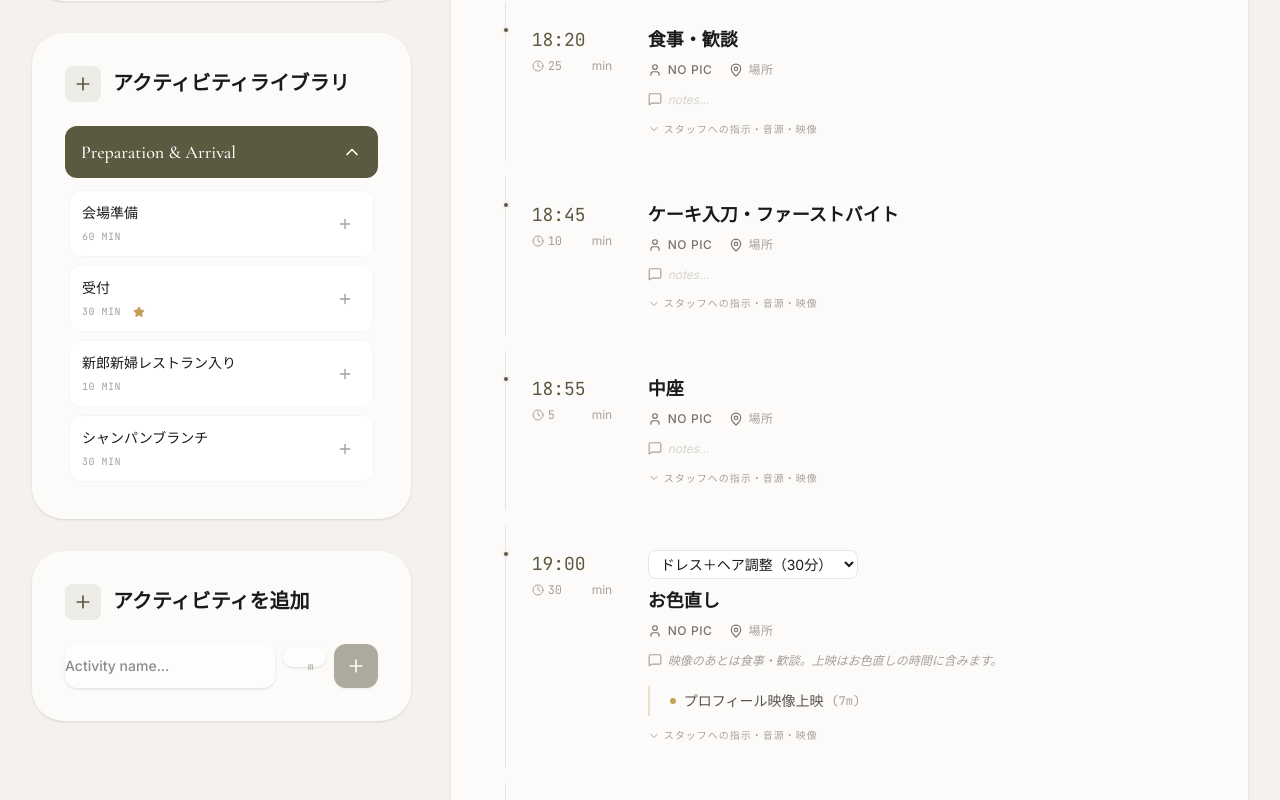
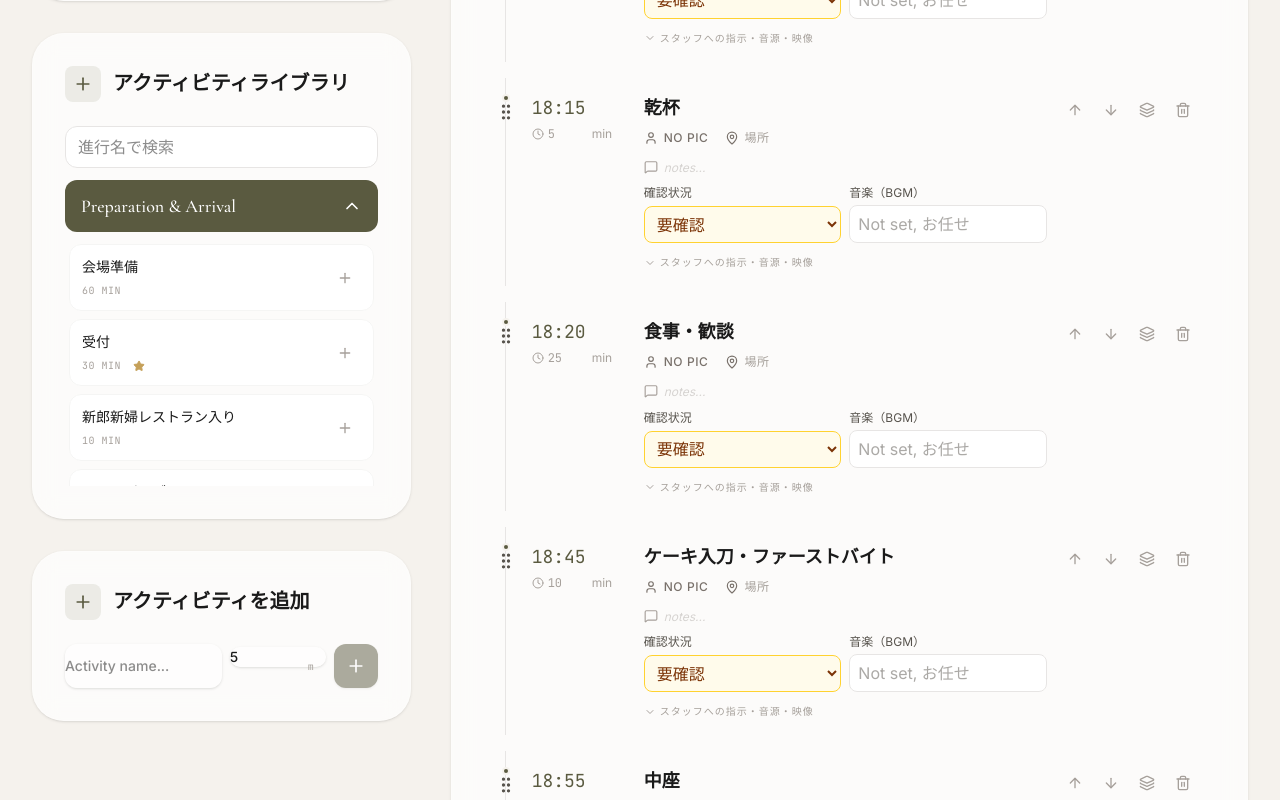
Before and after one commit to msburberryy-web/Wedding-Party-Planner, a React (Vite) app: page / in a window 1280 px wide. Shown: the part 1300-2100 px from the top of the page. Built offline with nearby package versions, Linux system fonts and the light colour scheme.

Commit message:
Make planner controls touch-friendly and add activity review fields

```diff
--- a/src/App.tsx
+++ b/src/App.tsx
@@ -429,7 +429,7 @@ export default function App() {
   };
 
   const sensors = useSensors(
-    useSensor(PointerSensor),
+    useSensor(PointerSensor, { activationConstraint: { distance: 6 } }),
     useSensor(KeyboardSensor, {
       coordinateGetter: sortableKeyboardCoordinates,
     })
@@ -487,25 +487,25 @@ export default function App() {
     <div className="min-h-screen bg-wedding-stone text-wedding-ink font-sans">
       {/* Header */}
       <header className="bg-white/70 backdrop-blur-lg border-b border-stone-200 sticky top-0 z-50">
-        <div className="max-w-7xl mx-auto px-4 sm:px-6 lg:px-8 h-24 flex items-center justify-between">
+        <div className="max-w-7xl mx-auto px-4 sm:px-6 lg:px-8 flex flex-col items-stretch gap-2 py-3 md:min-h-24 md:flex-row md:items-center md:justify-between">
           <div className="flex flex-col">
             <div className="flex items-center gap-2">
               <Heart className="w-5 h-5 text-wedding-gold fill-wedding-gold" />
-              <h1 className="text-3xl font-serif font-bold tracking-tight text-wedding-olive">{t.title}</h1>
+              <h1 className="min-w-0 break-words text-xl sm:text-3xl font-serif font-bold tracking-tight text-wedding-olive">{t.title}</h1>
               <div className="h-4 w-px bg-stone-200 mx-2 hidden sm:block" />
               <span className="text-[10px] text-stone-400 font-bold uppercase tracking-widest hidden sm:block">By Amore Wedding Tokyo</span>
             </div>
             {metadata.groomName && metadata.brideName && (
-              <p className="text-xs text-stone-400 uppercase tracking-widest mt-1 ml-7 font-medium">
+              <p className="text-xs text-stone-400 uppercase tracking-widest mt-1 ml-7 font-medium [overflow-wrap:anywhere]">
                 {metadata.groomName} & {metadata.brideName}
               </p>
             )}
           </div>
 
-          <div className="flex items-center gap-4">
+          <div className="flex flex-wrap items-center justify-between gap-2 md:justify-end md:gap-4">
             {/* Language & Stats */}
-            <div className="hidden md:flex items-center gap-6 mr-4">
-              <div className="flex items-center gap-2 bg-stone-100 rounded-full px-4 py-1.5">
+            <div className="flex items-center gap-2 md:gap-6 md:mr-4">
+              <div className="flex items-center gap-1 bg-stone-100 rounded-full px-2 md:px-4 py-1.5">
                 <Globe className="w-4 h-4 text-stone-400" />
                 <select
                   value={language}
@@ -518,7 +518,7 @@ export default function App() {
                 </select>
               </div>
 
-              <div className="flex items-center gap-3 text-xs font-mono">
+              <div className="hidden md:flex items-center gap-3 text-xs font-mono">
                 <div className="flex flex-col items-end">
                   <span className="text-[10px] text-stone-400 uppercase tracking-tighter">{t.used}</span>
                   <span className={`font-bold ${usedTime > totalTime ? 'text-red-500' : 'text-wedding-olive'}`}>{usedTime}m</span>
@@ -558,7 +558,7 @@ export default function App() {
               <button
                 onClick={handleSave}
                 disabled={isSaving}
-                className="flex items-center gap-2 px-6 py-2.5 bg-wedding-olive text-white rounded-full text-sm font-medium hover:bg-opacity-90 transition-all shadow-sm disabled:opacity-50"
+                className="flex items-center gap-2 px-3 sm:px-6 py-2.5 bg-wedding-olive text-white rounded-full text-sm font-medium hover:bg-opacity-90 transition-all shadow-sm disabled:opacity-50"
               >
                 {isSaving ? <Loader2 className="w-4 h-4 animate-spin" /> : <Save className="w-4 h-4" />}
                 <span>{isSaving ? 'Saving...' : 'Save'}</span>
@@ -567,7 +567,7 @@ export default function App() {
               <button
                 onClick={handleExport}
                 disabled={selectedActivities.length === 0}
-                className="flex items-center gap-2 px-6 py-2.5 bg-wedding-gold text-white rounded-full text-sm font-medium hover:bg-opacity-90 transition-all shadow-sm disabled:opacity-50"
+                className="flex items-center gap-2 px-3 sm:px-6 py-2.5 bg-wedding-gold text-white rounded-full text-sm font-medium hover:bg-opacity-90 transition-all shadow-sm disabled:opacity-50"
               >
                 <Download className="w-4 h-4" />
                 <span>Excel</span>
@@ -581,10 +581,10 @@ export default function App() {
         <div className="grid grid-cols-1 lg:grid-cols-12 gap-10">
 
           {/* Left Sidebar - Configuration & Available Activities */}
-          <div className="lg:col-span-4 space-y-8">
+          <div className="min-w-0 lg:col-span-4 space-y-8">
 
             {/* Settings Card */}
-            <div className="glass-card rounded-[2rem] p-8">
+            <div className="glass-card rounded-[2rem] p-4 sm:p-8">
               <div className="flex items-center gap-3 mb-6">
                 <div className="p-2 bg-wedding-olive/10 rounded-lg">
                   <Settings className="w-5 h-5 text-wedding-olive" />
@@ -870,7 +870,7 @@ export default function App() {
             </div>
 
             {/* Activity Library Card */}
-            <div className="glass-card rounded-[2rem] p-8">
+            <div className="glass-card rounded-[2rem] p-4 sm:p-8">
               <div className="flex items-center gap-3 mb-6">
                 <div className="p-2 bg-wedding-olive/10 rounded-lg">
                   <Plus className="w-5 h-5 text-wedding-olive" />
@@ -883,7 +883,7 @@ export default function App() {
             </div>
 
             {/* Add Custom Activity Card */}
-            <div className="glass-card rounded-[2rem] p-8">
+            <div className="glass-card rounded-[2rem] p-4 sm:p-8">
               <div className="flex items-center gap-3 mb-6">
                 <div className="p-2 bg-wedding-olive/10 rounded-lg">
                   <Plus className="w-5 h-5 text-wedding-olive" />
@@ -896,7 +896,7 @@ export default function App() {
                   placeholder="Activity name..."
                   value={customActivity.name}
                   onChange={(e) => setCustomActivity({ ...customActivity, name: e.target.value })}
-                  className="flex-1 bg-white/50 border-stone-200 rounded-xl shadow-sm focus:border-wedding-olive focus:ring-wedding-olive text-sm font-medium"
+                  className="min-w-0 flex-1 bg-white/50 border-stone-200 rounded-xl shadow-sm focus:border-wedding-olive focus:ring-wedding-olive text-sm font-medium"
                 />
                 <div className="relative w-24">
                   <input
@@ -920,9 +920,9 @@ export default function App() {
           </div>
 
           {/* Right Main Area - Timeline */}
-          <div className="lg:col-span-8">
+          <div className="min-w-0 lg:col-span-8">
             <div className="glass-card rounded-[2.5rem] overflow-hidden min-h-[600px] flex flex-col">
-              <div className="px-8 py-6 border-b border-stone-100 bg-white/30 backdrop-blur-sm flex items-center justify-between">
+              <div className="px-4 sm:px-8 py-4 sm:py-6 gap-2 flex-wrap border-b border-stone-100 bg-white/30 backdrop-blur-sm flex items-center justify-between">
                 <div className="flex items-center gap-3">
                   <div className="p-2 bg-wedding-olive text-white rounded-lg shadow-sm">
                     <Calendar className="w-5 h-5" />
@@ -953,7 +953,7 @@ export default function App() {
                     </motion.div>
                     <h3 className="font-serif text-3xl text-wedding-ink mb-4">Your timeline is a blank canvas</h3>
                     <p className="text-stone-400 max-w-sm mx-auto leading-relaxed">
-                      Every great wedding starts with a plan. Add activities from the library or use our AI generator to begin your journey.
+                      Every great wedding starts with a plan. Add activities from the library or load the reception template to begin your journey.
                     </p>
                   </div>
                 ) : (
--- a/src/components/ActivityAccordion.tsx
+++ b/src/components/ActivityAccordion.tsx
@@ -13,28 +13,50 @@ interface ActivityAccordionProps {
 export default function ActivityAccordion({ categories, onAddActivity, language }: ActivityAccordionProps) {
   const [openCategory, setOpenCategory] = useState<string | null>(categories[0]?.name || null);
 
+  const [query, setQuery] = useState('');
+  const search = query.normalize('NFKC').trim().toLocaleLowerCase();
+  const visibleCategories = search ? categories.map(category => ({
+    ...category,
+    activities: category.activities.filter(activity =>
+      [activity.name, activity.nameJa, activity.nameEn, activity.nameMy].some(name =>
+        name?.normalize('NFKC').toLocaleLowerCase().includes(search)
+      )
+    ),
+  })).filter(category => category.activities.length > 0) : categories;
+
   const toggleCategory = (name: string) => {
     setOpenCategory(openCategory === name ? null : name);
   };
 
   return (
     <div className="space-y-3">
-      {categories.map((category) => (
+      <input
+        type="search"
+        aria-label={language === 'ja' ? '進行名で検索' : 'Search activities'}
+        placeholder={language === 'ja' ? '進行名で検索' : 'Search activities'}
+        value={query}
+        onChange={event => setQuery(event.target.value)}
+        className="w-full min-w-0 rounded-xl border border-stone-200 bg-white px-3 py-2 text-base"
+      />
+      {visibleCategories.length === 0 && (
+        <p role="status" className="px-2 text-sm text-stone-600">{language === 'ja' ? '該当する進行がありません。' : 'No matching activities.'}</p>
+      )}
+      {visibleCategories.map((category) => (
         <div key={category.name} className="overflow-hidden">
           <button
             onClick={() => toggleCategory(category.name)}
             className={`w-full flex items-center justify-between py-3 px-4 text-left font-serif font-medium text-lg transition-colors rounded-xl ${
-              openCategory === category.name ? 'bg-wedding-olive text-white' : 'hover:bg-wedding-olive/5 text-wedding-ink'
+              (!!search || openCategory === category.name) ? 'bg-wedding-olive text-white' : 'hover:bg-wedding-olive/5 text-wedding-ink'
             }`}
           >
-            <span>{category.name}</span>
+            <span className="min-w-0 break-words">{category.name}</span>
             <ChevronDown
-              className={`w-5 h-5 transition-transform ${openCategory === category.name ? 'rotate-180' : 'opacity-50'}`}
+              className={`w-5 h-5 shrink-0 transition-transform ${(!!search || openCategory === category.name) ? 'rotate-180' : 'opacity-50'}`}
             />
           </button>
 
           <AnimatePresence>
-            {openCategory === category.name && (
+            {(!!search || openCategory === category.name) && (
               <motion.div
                 initial={{ height: 0, opacity: 0 }}
                 animate={{ height: 'auto', opacity: 1 }}
@@ -45,8 +67,8 @@ export default function ActivityAccordion({ categories, onAddActivity, language
                 <div className="py-3 space-y-2 px-1">
                   {category.activities.map((act) => (
                     <div key={act.id} className="flex items-center justify-between p-3 bg-white rounded-xl border border-stone-100 hover:border-wedding-olive/30 hover:shadow-sm transition-all group">
-                      <div className="pr-4">
-                        <p className="text-sm font-medium text-wedding-ink">
+                      <div className="min-w-0 pr-2">
+                        <p className="text-sm font-medium text-wedding-ink [overflow-wrap:anywhere]">
                           {language === 'ja' ? (act.nameJa || act.name) : language === 'my' ? (act.nameMy || act.name) : (act.nameEn || act.name)}
                         </p>
                         <div className="flex items-center gap-3 mt-1.5">
--- a/src/components/TimelineItem.tsx
+++ b/src/components/TimelineItem.tsx
@@ -1,5 +1,6 @@
 import React, { useState } from 'react';
 import { Clock, MapPin, User, Mic, Trash2, ArrowUp, ArrowDown, Star, MessageSquare, Layers, GripVertical, ChevronDown } from 'lucide-react';
+import { DEFAULT_MUSIC } from '../constants/activities';
 import { TimelineActivity } from '../utils/excelGenerator';
 import { Language, translations } from '../constants/translations';
 import { useSortable } from '@dnd-kit/sortable';
@@ -47,6 +48,7 @@ const TimelineItem: React.FC<TimelineItemProps> = ({
     attributes,
     listeners,
     setNodeRef,
+    setActivatorNodeRef,
     transform,
     transition,
     isDragging
@@ -75,23 +77,26 @@ const TimelineItem: React.FC<TimelineItemProps> = ({
     <div
       ref={setNodeRef}
       style={style}
-      className={`relative pl-12 pr-4 py-6 group transition-all ${
+      className={`relative min-w-0 pl-12 pr-2 sm:pr-4 py-4 group [overflow-wrap:anywhere] ${
         activity.isImportant ? 'bg-wedding-olive/5' : 'hover:bg-white/50'
       } ${isDragging ? 'shadow-2xl ring-2 ring-wedding-olive/20 rounded-2xl bg-white' : ''}`}
     >
       {/* Drag Handle */}
-      <div
+      <button
+        ref={setActivatorNodeRef}
+        type="button"
         {...attributes}
         {...listeners}
-        className="absolute left-2 top-1/2 -translate-y-1/2 p-2 text-stone-300 hover:text-stone-500 cursor-grab active:cursor-grabbing opacity-0 group-hover:opacity-100 transition-opacity"
+        aria-label={language === 'ja' ? 'ドラッグして並べ替え' : 'Drag to reorder'}
+        className="absolute z-10 left-0 top-3 grid h-11 w-11 touch-none select-none place-items-center rounded-lg text-stone-600 hover:bg-stone-100 cursor-grab active:cursor-grabbing"
       >
         <GripVertical className="w-5 h-5" />
-      </div>
+      </button>
       {/* Timeline Connector */}
-      <div className="timeline-line" />
-      <div className={`timeline-dot ${activity.isImportant ? 'scale-150 ring-4 ring-wedding-olive/20' : ''}`} />
+      <div className="timeline-line pointer-events-none hidden md:block" />
+      <div className={`timeline-dot pointer-events-none hidden md:block ${activity.isImportant ? 'scale-150 ring-4 ring-wedding-olive/20' : ''}`} />
 
-      <div className="flex flex-col md:flex-row md:items-start gap-4">
+      <div className="flex flex-col xl:flex-row xl:items-start gap-3">
         {/* Time and Duration */}
         <div className="flex flex-col min-w-[100px]">
           {isEditingStartTime ? (
@@ -131,7 +136,7 @@ const TimelineItem: React.FC<TimelineItemProps> = ({
         </div>
 
         {/* Content */}
-        <div className="flex-1">
+        <div className="min-w-0 flex-1">
           {activity.durationOptions && (
             <select
               aria-label={language === 'ja' ? 'お色直しの時間' : 'Outfit change duration'}
@@ -145,7 +150,7 @@ const TimelineItem: React.FC<TimelineItemProps> = ({
               ))}
             </select>
           )}
-          <div className="flex items-center gap-2 mb-1">
+          <div className="flex min-w-0 flex-wrap items-center gap-2 mb-1">
             {isEditingName ? (
               <input
                 autoFocus
@@ -224,7 +229,7 @@ const TimelineItem: React.FC<TimelineItemProps> = ({
                   value={currentNotes || ''}
                   onBlur={() => setIsEditingNotes(false)}
                   onChange={(e) => onUpdateActivity?.(activity.id, { [notesUpdateField]: e.target.value })}
-                  className="flex-1 text-xs bg-white border border-wedding-olive/30 rounded px-1 focus:ring-wedding-olive focus:border-wedding-olive resize-none"
+                  className="min-w-0 flex-1 text-xs bg-white border border-wedding-olive/30 rounded px-1 focus:ring-wedding-olive focus:border-wedding-olive resize-none"
                   rows={2}
                 />
               ) : (
@@ -238,6 +243,9 @@ const TimelineItem: React.FC<TimelineItemProps> = ({
             </div>
           </div>
 
+          <ActivityFields activity={activity} language={language}
+            update={(field, value) => onUpdateActivity?.(activity.id, { [field]: value })} />
+
           {/* Sub Activities */}
           {activity.subActivities && activity.subActivities.length > 0 && (
             <div className="mt-4 space-y-2 pl-4 border-l-2 border-wedding-gold/30">
@@ -247,11 +255,12 @@ const TimelineItem: React.FC<TimelineItemProps> = ({
                 </p>
               )}
               {activity.subActivities.map((sub) => (
-                <div key={sub.id} className="text-sm text-stone-600 flex items-center justify-between group/sub hover:bg-stone-50 p-1 rounded-lg transition-colors">
-                  <div className="flex items-center gap-2 flex-1">
+                <div key={sub.id} className="min-w-0">
+                <div className="text-sm text-stone-600 flex items-center justify-between group/sub hover:bg-stone-50 p-1 rounded-lg transition-colors">
+                  <div className="flex items-center gap-2 min-w-0 flex-1">
                     <div className="w-1.5 h-1.5 rounded-full bg-wedding-gold" />
                     {editingSubId === sub.id ? (
-                      <div className="flex items-center gap-2 flex-1">
+                      <div className="flex items-center gap-2 min-w-0 flex-1">
                         <input
                           autoFocus
                           type="text"
@@ -266,7 +275,7 @@ const TimelineItem: React.FC<TimelineItemProps> = ({
                             type="number"
                             value={sub.duration}
                             onChange={(e) => onUpdateSubActivity?.(activity.id, sub.id, 'duration', Number(e.target.value))}
-                            className="w-12 text-xs font-mono bg-white border-wedding-olive/30 rounded px-1 focus:ring-wedding-olive focus:border-wedding-olive"
+                            className="w-12 shrink-0 text-xs font-mono bg-white border-wedding-olive/30 rounded px-1 focus:ring-wedding-olive focus:border-wedding-olive"
                           />
                           <span className="text-[10px] text-stone-400">m</span>
                         </div>
@@ -290,6 +299,9 @@ const TimelineItem: React.FC<TimelineItemProps> = ({
                       <Trash2 className="w-3.5 h-3.5" />
                     </button>
                   )}
+                </div>
+                <ActivityFields activity={sub} language={language}
+                  update={(field, value) => onUpdateSubActivity?.(activity.id, sub.id, field, value)} />
                 </div>
               ))}
             </div>
@@ -360,7 +372,7 @@ const TimelineItem: React.FC<TimelineItemProps> = ({
         </div>
 
         {/* Actions */}
-        <div className="flex items-center gap-1 opacity-0 group-hover:opacity-100 transition-opacity">
+        <div className="flex items-center gap-1 flex-wrap">
           <button
             onClick={() => onMove(index, 'up')}
             className="p-2 text-stone-400 hover:text-wedding-olive hover:bg-white rounded-full transition-colors"
@@ -397,4 +409,31 @@ const TimelineItem: React.FC<TimelineItemProps> = ({
   );
 };
 
+function ActivityFields({ activity, language, update }: {
+  activity: TimelineActivity;
+  language: Language;
+  update: (field: 'reviewStatus' | 'bgm', value: string) => void;
+}) {
+  const needsReview = activity.reviewStatus !== 'confirmed';
+  return (
+    <div className="mt-2 grid min-w-0 gap-2 sm:grid-cols-2">
+      <label className="grid min-w-0 gap-1 text-xs text-stone-600">
+        {language === 'ja' ? '確認状況' : 'Review status'}
+        <select value={needsReview ? 'needs-review' : 'confirmed'}
+          onChange={event => update('reviewStatus', event.target.value)}
+          className={`w-full min-w-0 rounded-lg border px-2 py-1.5 text-base ${needsReview ? 'border-amber-300 bg-amber-50 text-amber-900' : 'border-stone-200 bg-white'}`}>
+          <option value="needs-review">{language === 'ja' ? '要確認' : 'Need review'}</option>
+          <option value="confirmed">{language === 'ja' ? '確認済み' : 'Confirmed'}</option>
+        </select>
+      </label>
+      <label className="grid min-w-0 gap-1 text-xs text-stone-600">
+        {language === 'ja' ? '音楽（BGM）' : 'Music (BGM)'}
+        <input type="text" value={activity.bgm ?? ''} placeholder={DEFAULT_MUSIC}
+          onChange={event => update('bgm', event.target.value)}
+          className="w-full min-w-0 rounded-lg border border-stone-200 bg-white px-2 py-1.5 text-base" />
+      </label>
+    </div>
+  );
+}
+
 export default TimelineItem;
--- a/src/constants/activities.ts
+++ b/src/constants/activities.ts
@@ -1,4 +1,7 @@
+export const DEFAULT_MUSIC = "Not set, お任せ";
+
 export type Activity = {
+  reviewStatus?: "needs-review" | "confirmed";
   id: string;
   name: string;
   nameEn?: string;
```
Also changed, not shown: src/utils/excelGenerator.ts (+13 -7 lines).
